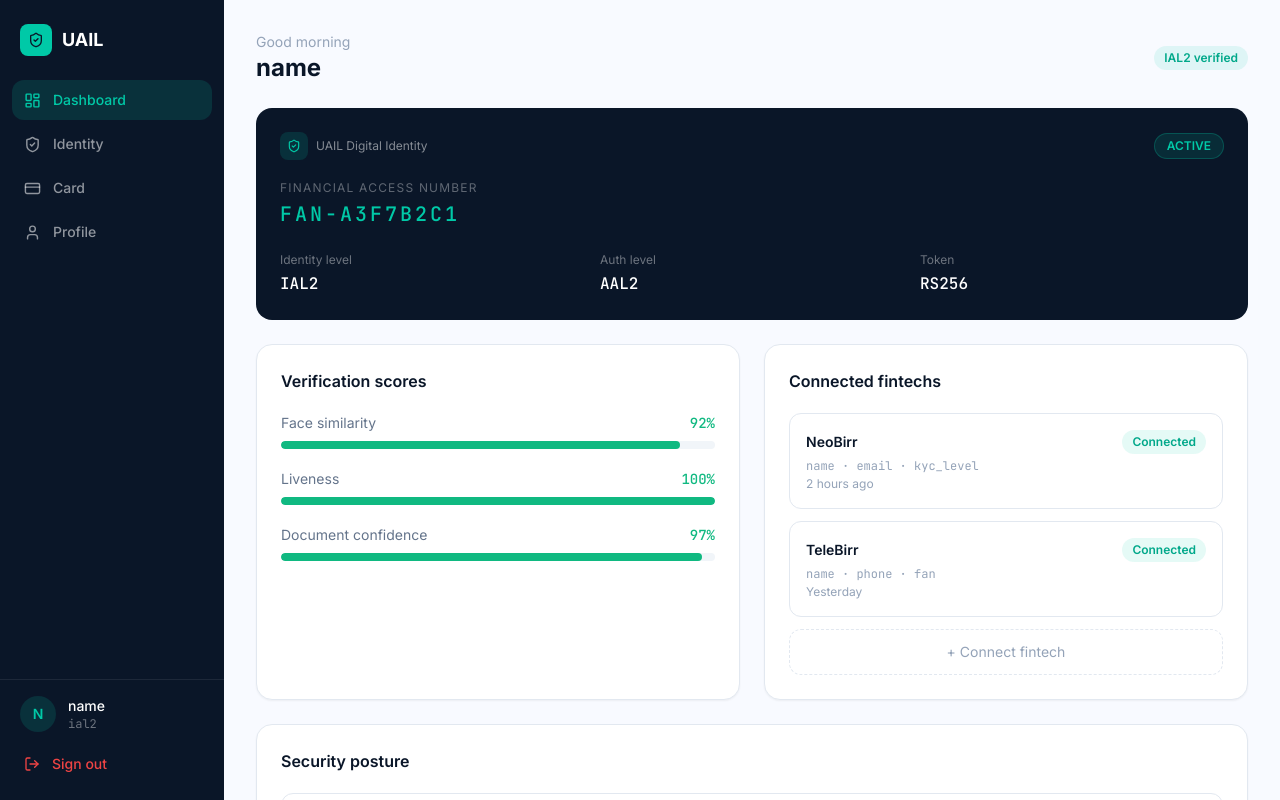
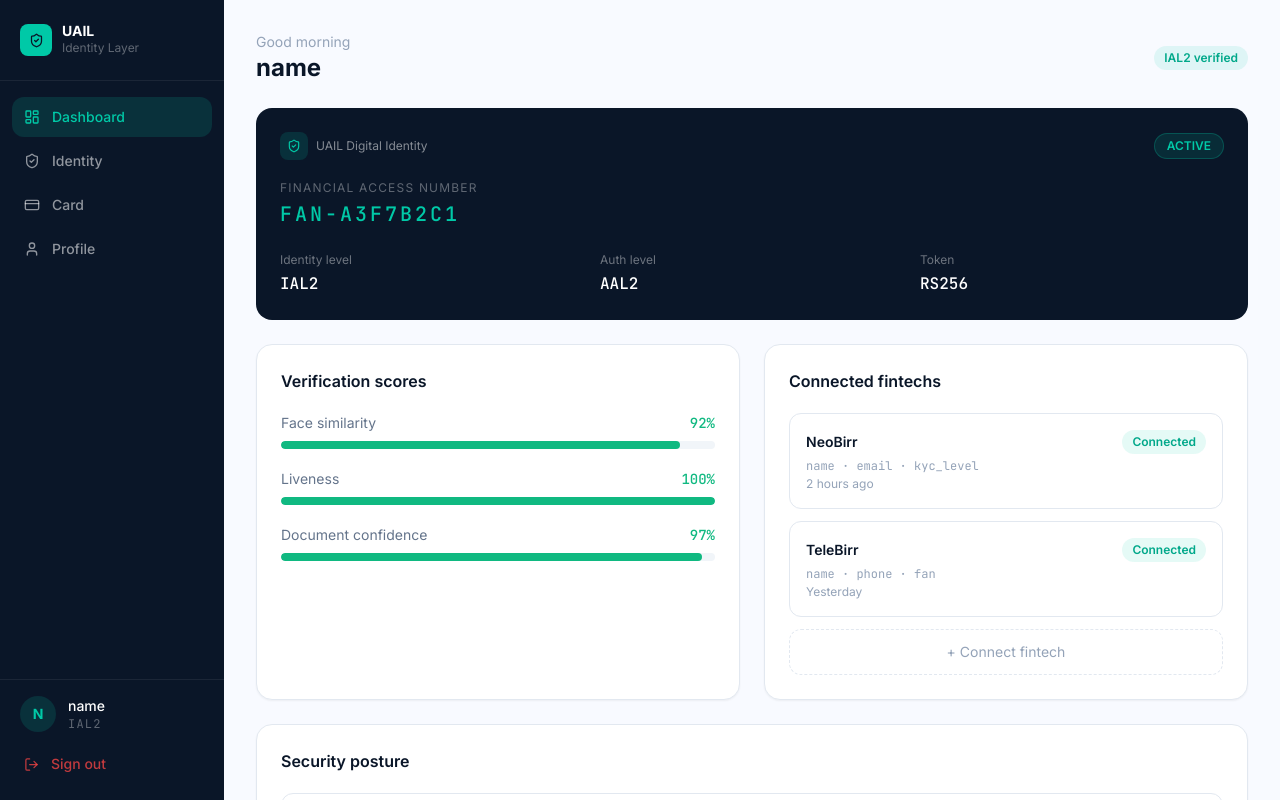
Before and after one commit to melat33/unified-ai-identity-layer, a React (Vite) app in the folder apps/web/: page /login in a window 1280 px wide. Both pictures are taken after typing "name@example.com", "Sample123" into the empty fields and a click on the button "Sign in". Built offline with nearby package versions, Linux system fonts and the light colour scheme; no server answers.

Commit message:
feat(web): implement navy sidebar layout with nav links, user footer, logout, active route highlighting via NavLink

```diff
--- a/apps/web/src/components/layout/AppShell.jsx
+++ b/apps/web/src/components/layout/AppShell.jsx
@@ -2,106 +2,94 @@ import { NavLink, Outlet, useNavigate } from "react-router-dom"
 import { LayoutDashboard, ShieldCheck, CreditCard, User, LogOut } from "lucide-react"
 import { useAuthStore } from "@/store/authStore"
 
-const navigation = [
-  { label: "Dashboard", to: "/dashboard",         icon: LayoutDashboard },
+const NAV = [
+  { label: "Dashboard", to: "/dashboard",          icon: LayoutDashboard },
   { label: "Identity",  to: "/dashboard/identity", icon: ShieldCheck     },
   { label: "Card",      to: "/dashboard/card",     icon: CreditCard      },
-  { label: "Profile",   to: "/dashboard/profile",  icon: User            }
+  { label: "Profile",   to: "/dashboard/profile",  icon: User            },
 ]
 
 export default function AppShell() {
   const navigate  = useNavigate()
-  const logout    = useAuthStore((state) => state.logout)
-  const user      = useAuthStore((state) => state.user)
-  const kycLevel  = useAuthStore((state) => state.kycLevel)
+  const logout    = useAuthStore((s) => s.logout)
+  const user      = useAuthStore((s) => s.user)
+  const kycLevel  = useAuthStore((s) => s.kycLevel)
 
-  const handleLogout = () => {
-    logout()
-    navigate("/login")
-  }
+  const handleLogout = () => { logout(); navigate("/login") }
 
-  const displayName = user?.name || user?.fullName || "User"
+  const displayName = user?.name || "User"
   const initial     = displayName.charAt(0).toUpperCase()
 
   return (
-    <div className="flex h-screen overflow-hidden bg-surface">
+    <div className="flex h-screen overflow-hidden" style={{ background: "var(--color-surface)" }}>
 
-      {/* ── Sidebar ─────────────────────────── */}
+      {/* ── Sidebar ─────────────────────────────────── */}
       <aside
         className="flex w-56 flex-shrink-0 flex-col"
         style={{ background: "var(--color-navy)" }}
       >
         {/* Logo */}
-        <div className="flex items-center gap-2.5 px-5 py-6">
+        <div className="flex items-center gap-2.5 px-5 py-6 border-b" style={{ borderColor: "rgba(255,255,255,0.07)" }}>
           <div
             className="flex h-8 w-8 items-center justify-center rounded-lg"
             style={{ background: "var(--color-teal)" }}
           >
-            <ShieldCheck size={16} style={{ color: "var(--color-navy)" }} />
+            <ShieldCheck size={15} style={{ color: "var(--color-navy)" }} />
           </div>
-          <span className="text-lg font-bold text-white">UAIL</span>
+          <div>
+            <p className="text-sm font-bold text-white leading-none">UAIL</p>
+            <p className="text-xs mt-0.5" style={{ color: "rgba(255,255,255,0.35)" }}>Identity Layer</p>
+          </div>
         </div>
 
-        {/* Nav links */}
-        <nav className="flex flex-1 flex-col gap-1 px-3">
-          {navigation.map(({ label, to, icon: Icon }) => (
+        {/* Nav */}
+        <nav className="flex flex-1 flex-col gap-1 p-3 pt-4">
+          {NAV.map(({ label, to, icon: Icon }) => (
             <NavLink
               key={to}
               to={to}
+              end={to === "/dashboard"}
               className={({ isActive }) =>
                 "sidebar-link" + (isActive ? " active" : "")
               }
             >
-              <Icon size={17} />
+              <Icon size={16} />
               <span>{label}</span>
             </NavLink>
           ))}
         </nav>
 
         {/* User footer */}
-        <div
-          className="border-t px-3 py-4"
-          style={{ borderColor: "rgba(255,255,255,0.08)" }}
-        >
+        <div className="border-t px-3 py-4" style={{ borderColor: "rgba(255,255,255,0.07)" }}>
           <div className="mb-3 flex items-center gap-3 px-2">
             <div
-              className="flex h-9 w-9 flex-shrink-0 items-center justify-center rounded-full font-semibold text-sm"
-              style={{
-                background: "rgba(0,201,167,0.15)",
-                color: "var(--color-teal)"
-              }}
+              className="flex h-9 w-9 flex-shrink-0 items-center justify-center rounded-full text-sm font-bold"
+              style={{ background: "rgba(0,201,167,0.15)", color: "var(--color-teal)" }}
             >
               {initial}
             </div>
             <div className="min-w-0">
-              <p className="truncate text-sm font-medium text-white">
-                {displayName}
-              </p>
-              <p
-                className="text-xs font-mono"
-                style={{ color: "rgba(255,255,255,0.4)" }}
-              >
+              <p className="truncate text-sm font-medium text-white">{displayName}</p>
+              <p className="text-xs font-mono uppercase tracking-widest" style={{ color: "rgba(255,255,255,0.35)" }}>
                 {kycLevel || "unverified"}
               </p>
             </div>
           </div>
-
           <button
             onClick={handleLogout}
-            className="sidebar-link w-full text-left"
-            style={{ color: "var(--color-danger)" }}
+            className="sidebar-link w-full"
+            style={{ color: "rgba(239,68,68,0.8)" }}
           >
-            <LogOut size={16} />
+            <LogOut size={15} />
             <span>Sign out</span>
           </button>
         </div>
       </aside>
 
-      {/* ── Main content ────────────────────── */}
+      {/* ── Main ───────────────────────────────────── */}
       <main className="flex-1 overflow-y-auto">
         <Outlet />
       </main>
-
     </div>
   )
 }
```
